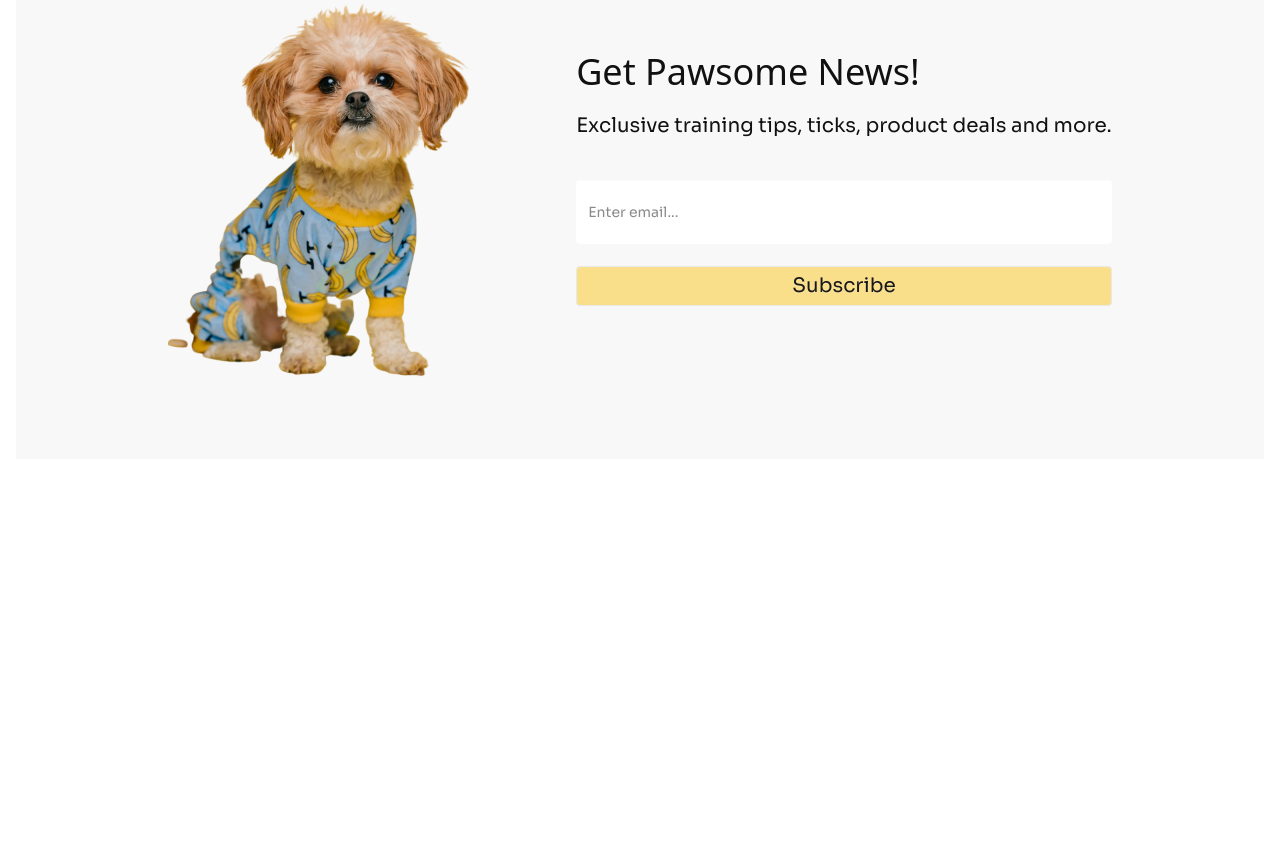
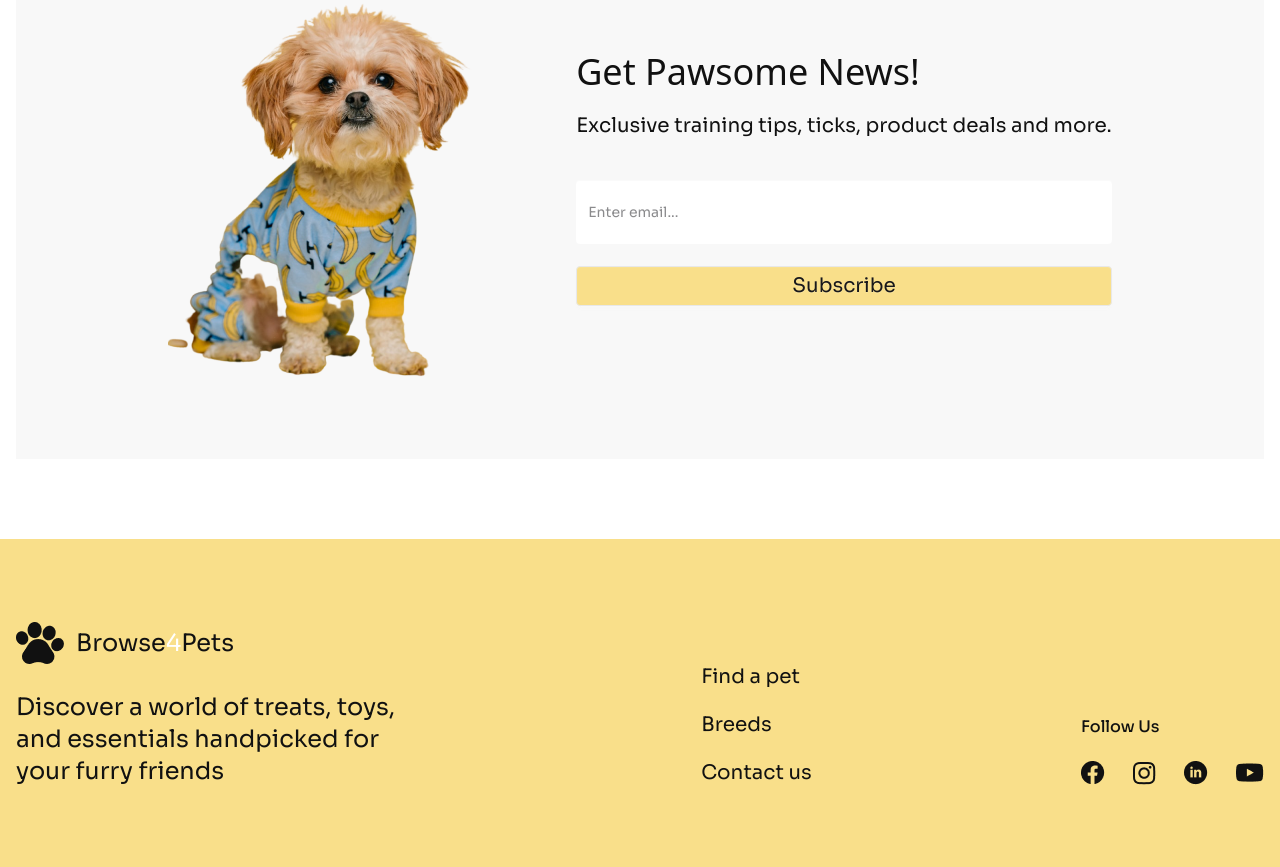
Before and after one commit to dev-rktanvir/pet-shop, a website built with Vite: page index.html in a window 1280 px wide. Shown: the part 3007-3874 px from the top of the page. Before the commit the page ends 3546 px from the top, so only its background shows below. Built offline with nearby package versions, Linux system fonts and the light colour scheme; a web font is replaced by a local one.

Commit message:
complete footer section

```diff
--- a/index.html
+++ b/index.html
@@ -356,7 +356,8 @@
 
     <!-- News Letter section -->
     <section class="container mx-auto px-4 py-10 lg:py-20">
-      <div class="bg-base-200 flex flex-col lg:flex-row items-center justify-center gap-24 p-10 lg:p-16 text-center lg:text-left">
+      <div
+        class="bg-base-200 flex flex-col lg:flex-row items-center justify-center gap-24 p-10 lg:p-16 text-center lg:text-left">
         <!-- Images -->
         <div>
           <img src="images/cute-pet-mid.png" alt="">
@@ -377,8 +378,37 @@
   </main>
 
   <!-- Footer section -->
-  <footer>
-
+  <footer class="bg-primary">
+    <div class="container mx-auto px-4 py-10 lg:py-20 flex gap-10 flex-col lg:flex-row justify-between">
+      <!-- Left -->
+      <div class="lg:w-2/6">
+        <div class="flex items-center gap-3">
+          <img src="images/logo-footer.png" alt="">
+          <p class="text-2xl text-secondary">Browse<span class="text-white">4</span>Pets</p>
+        </div>
+        <p class="text-2xl text-secondary mt-6">
+          Discover a world of treats, toys, and essentials handpicked for your furry friends
+        </p>
+      </div>
+      <!-- Middle -->
+       <div class="flex items-end">
+        <ul class="text-xl text-secondary space-y-5">
+          <li><a href="">Find a pet</a></li>
+          <li><a href="">Breeds</a></li>
+          <li><a href="">Contact us</a></li>
+        </ul>
+       </div>
+       <!-- Right -->
+        <div class=" flex flex-col justify-end">
+          <p class="font-medium text-base text-secondary">Follow Us</p>
+          <div class="flex items-center gap-7 mt-5">
+            <img src="images/Mask group.png" alt="">
+            <img src="images/Vector.png" alt="">
+            <img src="images/Vector (1).png" alt="">
+            <img src="images/Group.png" alt="">
+          </div>
+        </div>
+    </div>
   </footer>
 </body>
 
```
Also changed, not shown: images/Group.png (added), images/Mask group.png (added), images/Vector (1).png (added), images/Vector.png (added).
